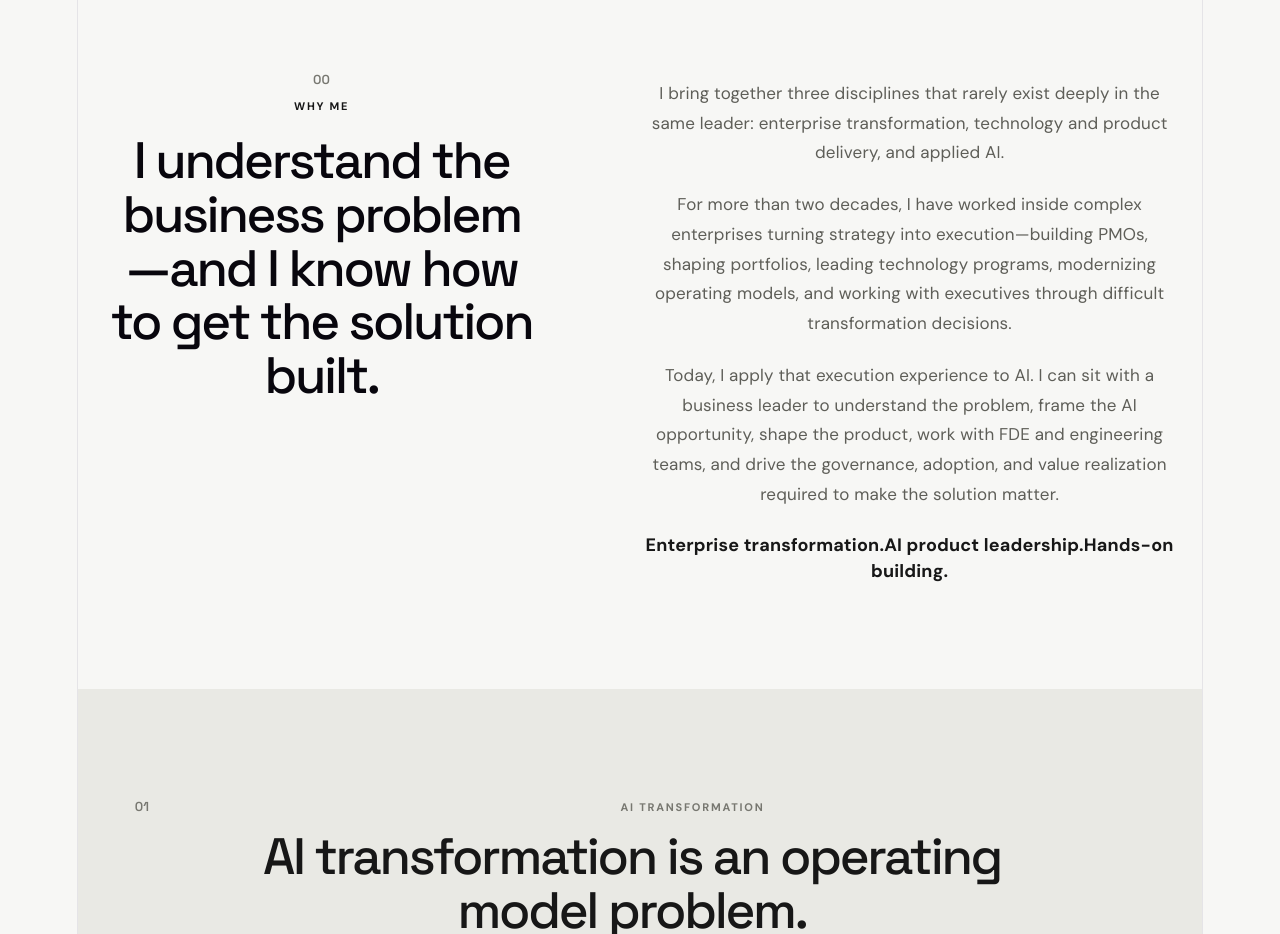
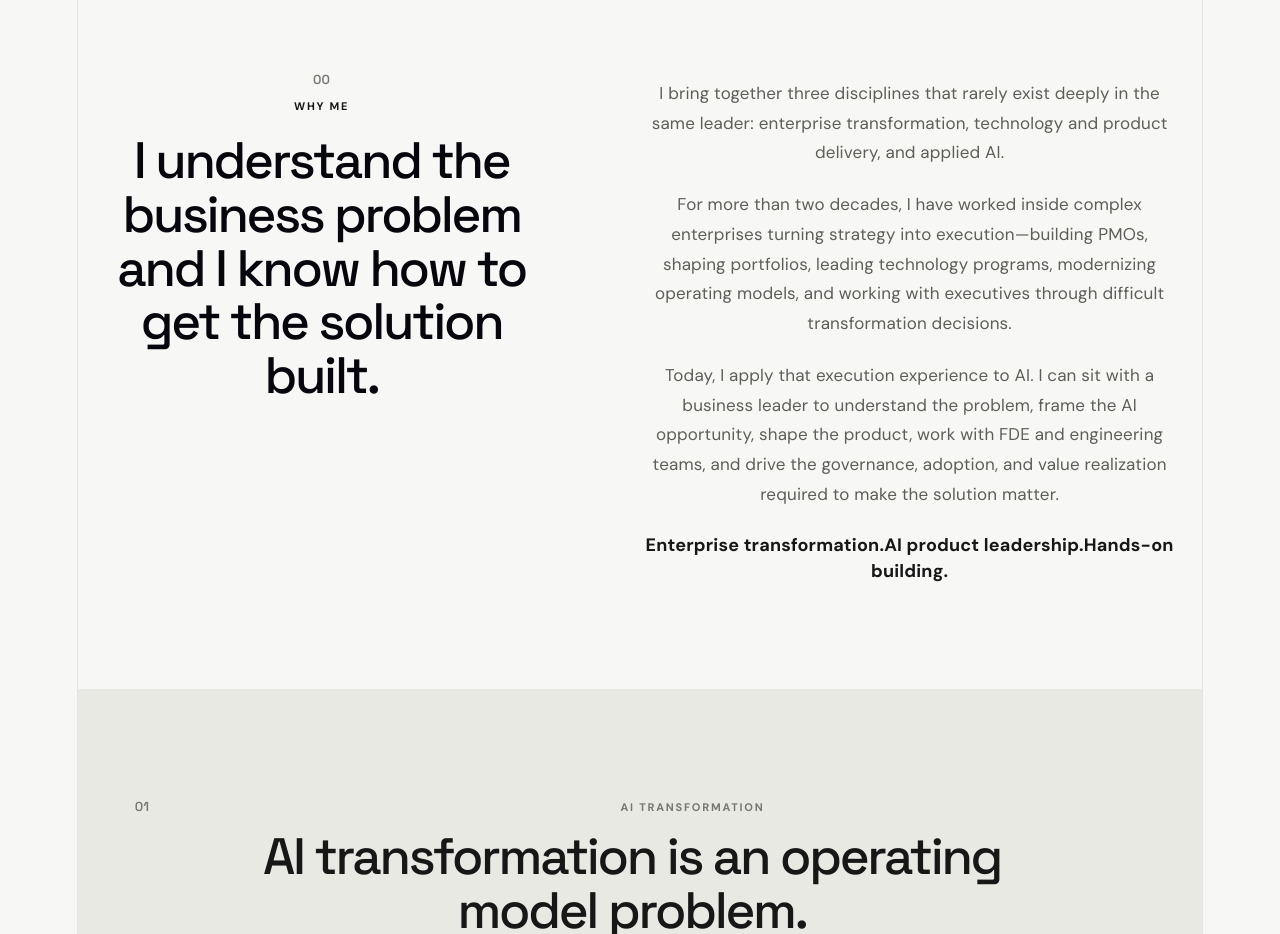
Before and after one commit to SandeepB-AI/sandeepbhatnagarit.com, a React (Vite) app: page / in a window 1280 px wide. Shown: the part 1000-1934 px from the top of the page. Built offline with nearby package versions, Linux system fonts and the light colour scheme.

Commit message:
long dash removed

```diff
--- a/src/App.tsx
+++ b/src/App.tsx
@@ -290,7 +290,7 @@ function App() {
               <div className="section-number">00</div>
               <div className="section-kicker">WHY ME</div>
               <h2>
-                I understand the business problem—and I know how to get the
+                I understand the business problem and I know how to get the
                 solution built.
               </h2>
             </div>
```
